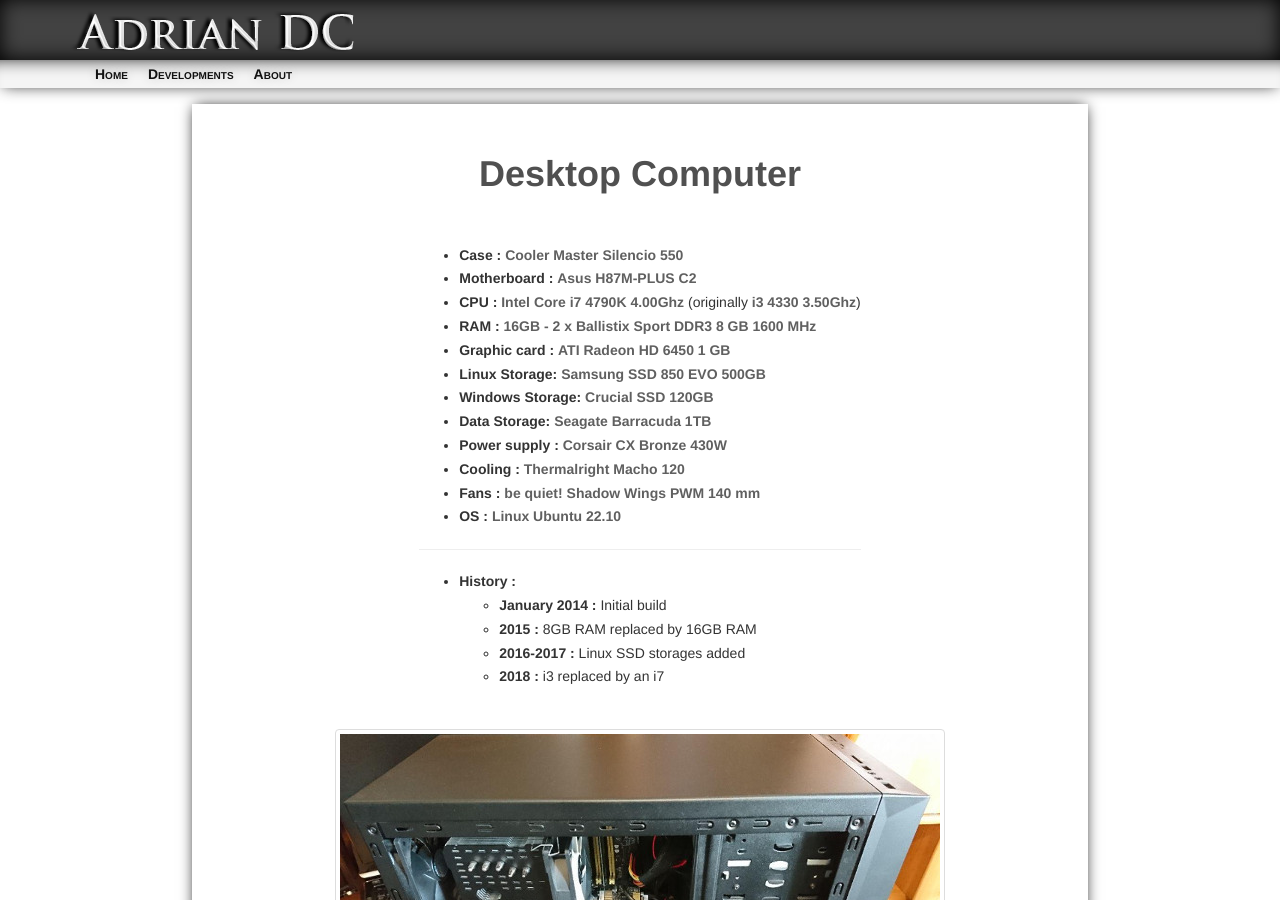
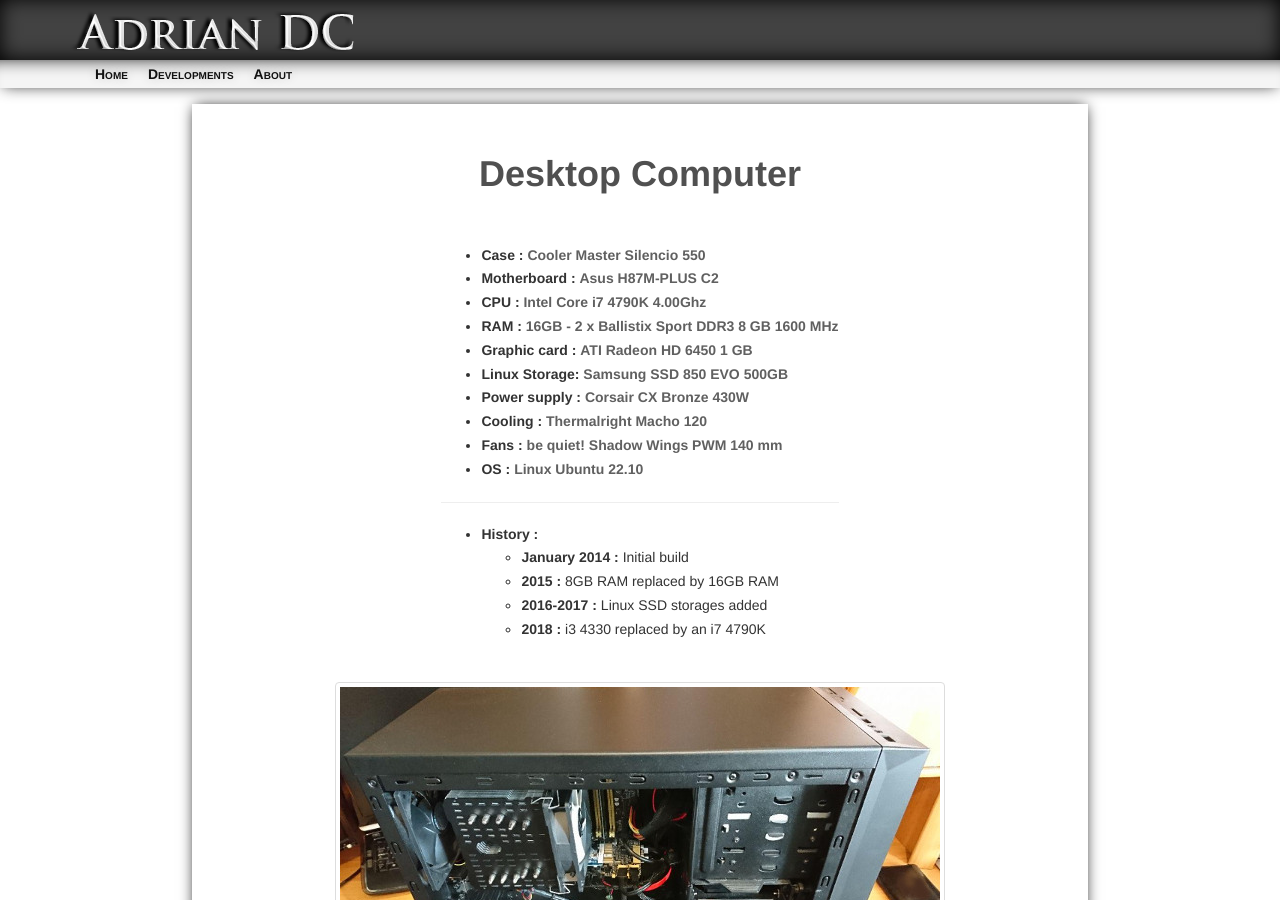
Before and after one commit to AdrianDC/adriandc.github.io, a Jekyll site: the page built from computer.md, in a window 1280 px wide and 900 px high. Built offline with Jekyll 4.4.1, drawn with Linux system fonts in a browser that asks for light colours; nearby versions of some CDN libraries.

Commit message:
computer: update URL links and simplify outdated details
Change-Id: Idc541e8e1a44c991b0759043ed918b56a9372d6a

```diff
--- a/computer.md
+++ b/computer.md
@@ -11,15 +11,13 @@
 
 <div style="display: inline-block; line-height: 1.7em; text-align: left;">
 
-* **Case :** [Cooler Master Silencio 550](https://eu.coolermaster.com/en/case/case-by-series/silencio-550/){: target="_blank" }
+* **Case :** [Cooler Master Silencio 550](https://www.coolermaster.com/catalog/legacy-products/cases/silencio-550/){: target="_blank" }
 * **Motherboard :** [Asus H87M-PLUS C2](https://www.asus.com/Motherboards/H87MPLUS/){: target="_blank" }
-* **CPU :** [Intel Core i7 4790K 4.00Ghz](https://ark.intel.com/products/80807){: target="_blank" } (originally [i3 4330 3.50Ghz](http://ark.intel.com/products/77769){: target="_blank" })
-* **RAM :** [16GB - 2 x Ballistix Sport DDR3 8 GB 1600 MHz](http://www.crucial.com/usa/en/bls8g3d1609ds1s00){: target="_blank" }
+* **CPU :** [Intel Core i7 4790K 4.00Ghz](https://ark.intel.com/products/80807){: target="_blank" }
+* **RAM :** [16GB - 2 x Ballistix Sport DDR3 8 GB 1600 MHz](https://www.google.com/search?q=Ballistix+Sport+DDR3+8+GB+1600+MHz){: target="_blank" }
 * **Graphic card :** [ATI Radeon HD 6450 1 GB](https://www.google.com/search?q=AMD+Radeon+HD+6450+1+GB+DDR3){: target="_blank" }
 * **Linux Storage:** [Samsung SSD 850 EVO 500GB](https://www.google.com/search?q=MZ-75E500B/EU){: target="_blank" }
-* **Windows Storage:** [Crucial SSD 120GB](https://www.google.com/search?q=CT120M500SSD1){: target="_blank" }
-* **Data Storage:** [Seagate Barracuda 1TB](https://www.google.com/search?q=ST1000DM003){: target="_blank" }
-* **Power supply :** [Corsair CX Bronze 430W](http://www.corsair.com/en-ww/cx430-80-plus-bronze-certified-power-supply){: target="_blank" }
+* **Power supply :** [Corsair CX Bronze 430W](https://www.corsair.com/us/en/Categories/Products/Power-Supply-Units/CX-SERIES/p/CP-9020046-NA){: target="_blank" }
 * **Cooling :** [Thermalright Macho 120](http://thermalright.com/product/macho120-rev-a){: target="_blank" }
 * **Fans :** [be quiet! Shadow Wings PWM 140 mm](http://www.bequiet.com/fr/casefans/264){: target="_blank" }
 * **OS :** [Linux Ubuntu 22.10](hhttps://ubuntu.com){: target="_blank" }
@@ -29,7 +27,7 @@
   * **January 2014 :** Initial build
   * **2015 :** 8GB RAM replaced by 16GB RAM
   * **2016-2017 :** Linux SSD storages added
-  * **2018 :** i3 replaced by an i7
+  * **2018 :** i3 4330 replaced by an i7 4790K
 
 </div>
 
```
